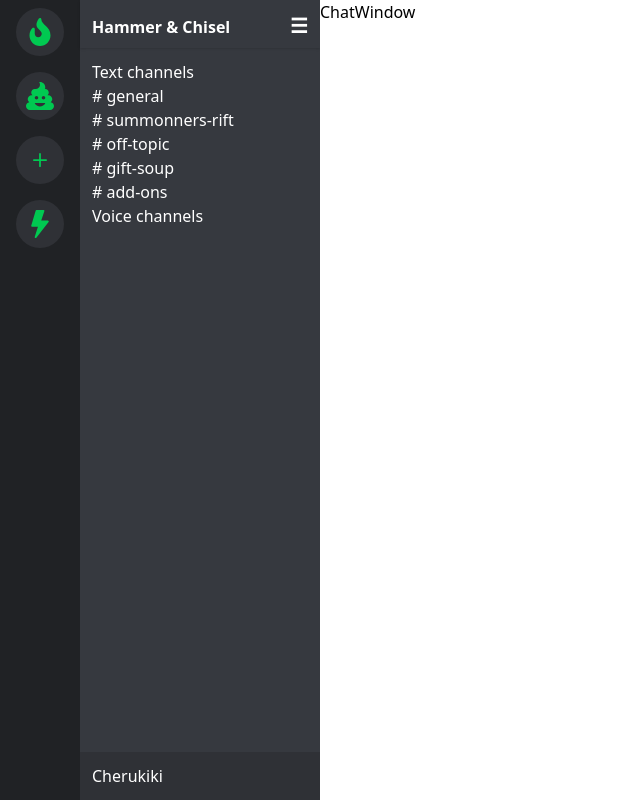
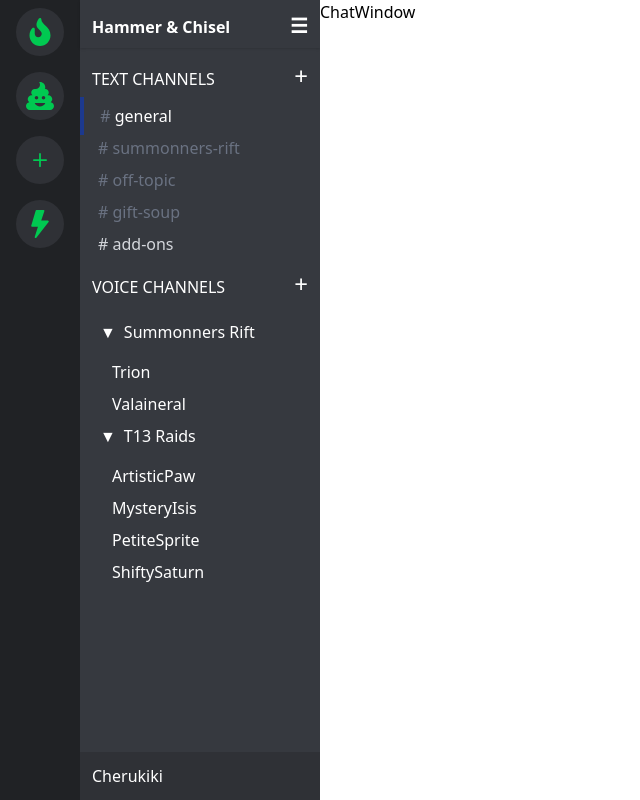
Before and after one commit to xavios/tailwind-react-discord, a React (Vite) app: page / in a window 1280 px wide. Shown: the whole page, without its empty margins (0-640 px from the left). Built offline with nearby package versions, Linux system fonts and the light colour scheme.

Commit message:
channellist almost done

```diff
--- a/src/components/ChatList.tsx
+++ b/src/components/ChatList.tsx
@@ -5,16 +5,43 @@
         <div className='flex-4/5'>Hammer & Chisel</div>
         <div className='felx-1/5 text-xl'>☰</div>
       </div>
-      <div className='flex-grow p-3'>
-        <h2>Text channels</h2>
+      <div className='flex-grow'>
+        <h2 className='uppercase p-3 flex justify-between items-baseline'>
+          <span>Text channels</span>
+          <span className='text-2xl'>+</span>
+        </h2>
         <ul>
-          <li># general</li>
-          <li># summonners-rift</li>
-          <li># off-topic</li>
-          <li># gift-soup</li>
-          <li># add-ons</li>
+          <li className='text-white block'>
+            <span className='bg-blue-900 w-0.5 mr-2 pt-2 pb-2'>&nbsp;</span>
+            <span className='pl-2'>
+              <span className='text-gray-500'>#</span> general
+            </span>
+          </li>
+          <li className='pr-1 text-gray-500 pl-4.5 pt-2'># summonners-rift</li>
+          <li className='pr-1 text-gray-500 pl-4.5 pt-2'># off-topic</li>
+          <li className='pr-1 text-gray-500 pl-4.5 pt-2'># gift-soup</li>
+          <li className='pr-1 text-gray-400 pl-4.5 pt-2'># add-ons</li>
         </ul>
-        <h2>Voice channels</h2>
+        <h2 className='uppercase p-3 flex justify-between items-baseline'>
+          <span>Voice channels</span>
+          <span className='text-2xl'>+</span>
+        </h2>
+        <h3 className='p-2 pl-5'>
+          <span className='pr-2'>&#9660;</span>Summonners Rift
+        </h3>
+        <ul className='pl-8'>
+          <li className='pt-2'>Trion</li>
+          <li className='pt-2'>Valaineral</li>
+        </ul>
+        <h3 className='p-2 pl-5'>
+          <span className='pr-2'>&#9660;</span>T13 Raids
+        </h3>
+        <ul className='pl-8'>
+          <li className='pt-2'>ArtisticPaw</li>
+          <li className='pt-2'>MysteryIsis</li>
+          <li className='pt-2'>PetiteSprite</li>
+          <li className='pt-2'>ShiftySaturn</li>
+        </ul>
       </div>
       <div className='flex-grow-0 bg-gray-800 p-3'>Cherukiki</div>
     </div>
```
